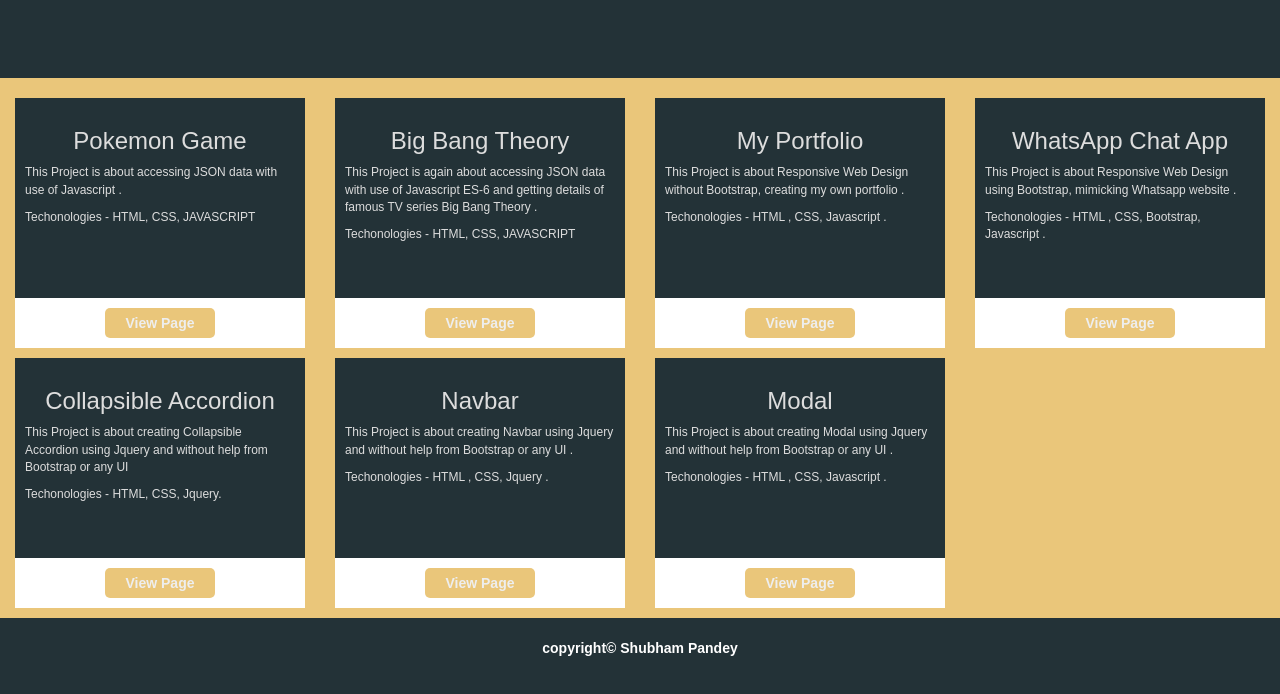
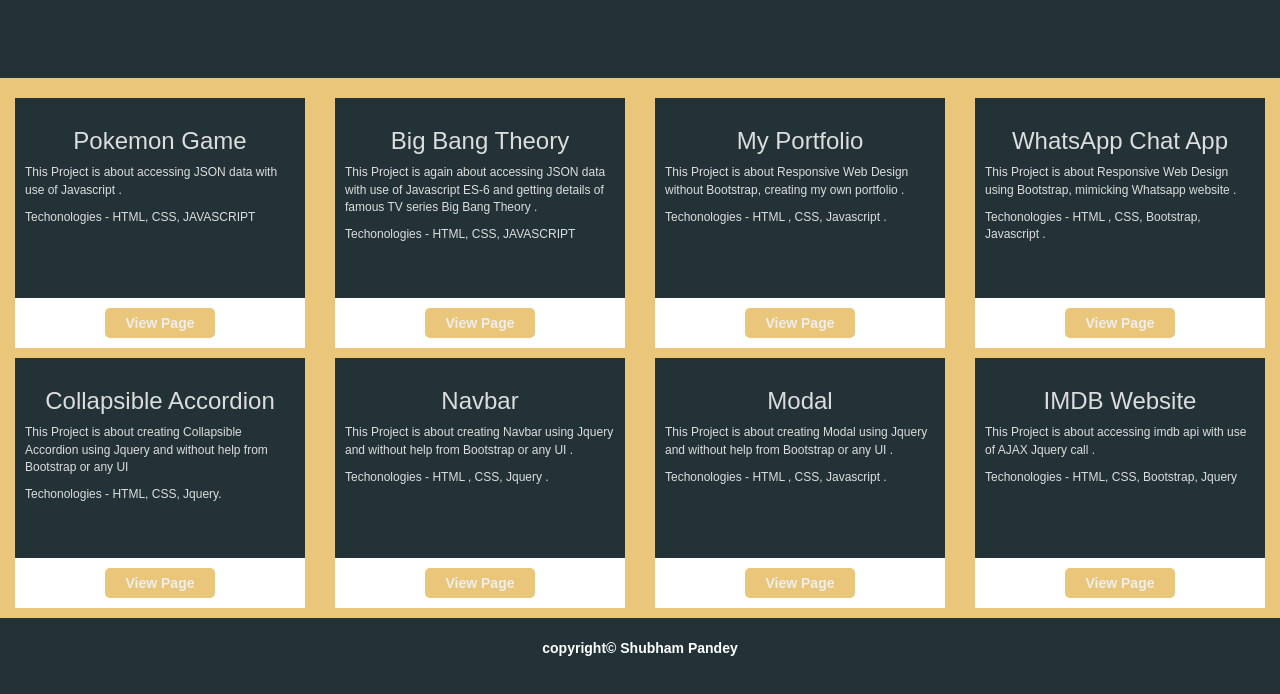
Before and after one commit to shubham8166410/shubham8166410.github.io, a plain HTML site: page index.html in a window 1280 px wide. Shown: the part 162-856 px from the top of the page. Drawn offline with nearby package versions, Linux system fonts and the light colour scheme; a script that the page names is missing.

Commit message:
Update index.html

```diff
--- a/index.html
+++ b/index.html
@@ -86,11 +86,22 @@
 					<button class="btn"><a href="Nav Bar/index.html">View Page</a></button>
 				</div>
 			</div>
-<div class="col-xs-12 col-sm-6 col-md-3 col-lg-3">
+			<div class="col-xs-12 col-sm-6 col-md-3 col-lg-3">
 				<div class="details">
 					<h3>Modal</h3>
 					<p>This Project is about creating Modal using Jquery and without help from Bootstrap or any UI .</p>
 					<p> Techonologies - HTML , CSS, Javascript .</p>
+				</div>
+				<div class="btnHolder">
+					<button class="btn"><a href="Modal_component/index.html">View Page</a></button>
+				</div>
+			</div>
+
+			<div class="col-xs-12 col-sm-6 col-md-3 col-lg-3">
+				<div class="details">
+					<h3>IMDB Website</h3>
+					<p>This Project is about accessing imdb api with use of AJAX Jquery call .</p>
+					<p> Techonologies - HTML, CSS, Bootstrap, Jquery</p>
 				</div>
 				<div class="btnHolder">
 					<button class="btn"><a href="Modal_component/index.html">View Page</a></button>
```
